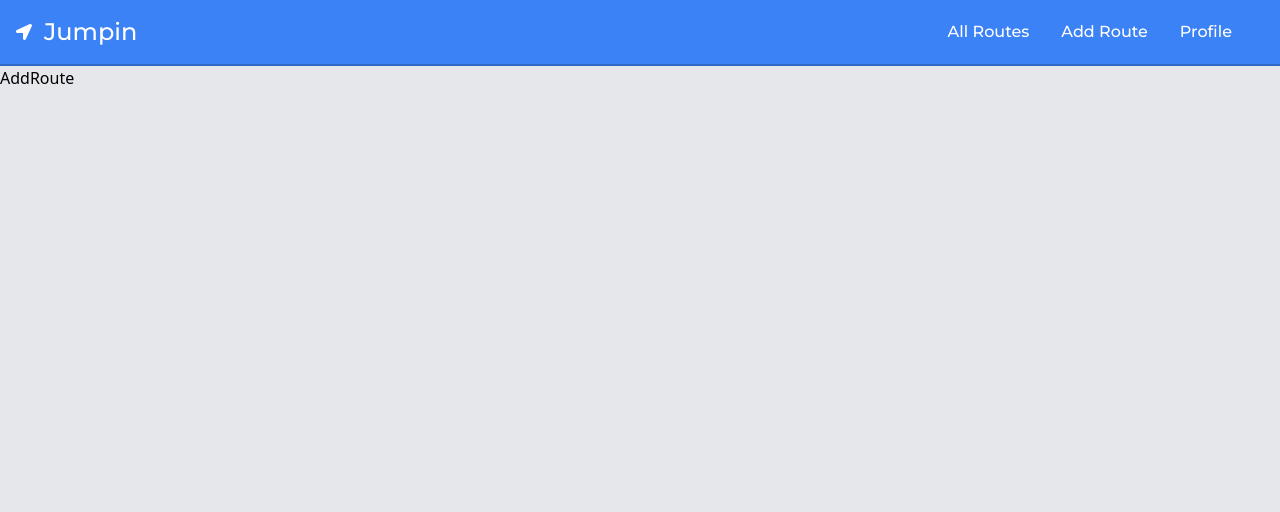
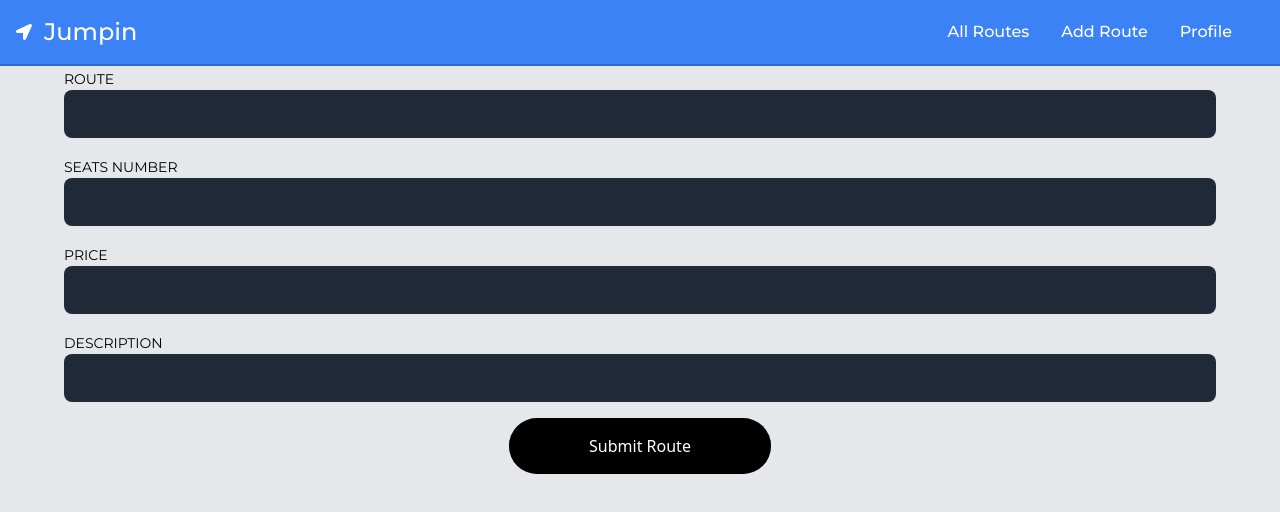
Before and after one commit to IzetDelibasic/jumpin-frontend, a React (Vite) app: page /dashboard/add-route in a window 1280 px wide. Shown: the top 512 px of the page. Built offline with nearby package versions, Linux system fonts and the light colour scheme; no server answers.

Commit message:
Creating logic and functionality for adding routes, editing date in local date type

```diff
--- a/src/pages/AddRoute/AddRoute.jsx
+++ b/src/pages/AddRoute/AddRoute.jsx
@@ -1,7 +1,86 @@
-import React from "react";
+import React, { useState } from "react";
+import axios from "axios";
+import { Form } from "react-router-dom";
+import { FormRow } from "../../components";
+import { useDashboardContext } from "../Dashboard/Dashboard";
 
 const AddRoute = () => {
-  return <div>AddRoute</div>;
+  const { firstName, lastName, email, phoneNumber } = useDashboardContext();
+  const [routeName, setRouteName] = useState("");
+  const [seatsNumber, setSeatsNumber] = useState("");
+  const [price, setPrice] = useState("");
+  const [description, setDescription] = useState("");
+
+  const handleSubmit = async (event) => {
+    event.preventDefault();
+
+    const response = await axios.post(
+      "https://localhost:7065/api/User/AddRoute",
+      {
+        user: {
+          firstName,
+          lastName,
+          email,
+          phoneNumber,
+        },
+        route: {
+          name: routeName,
+          seatsNumber: seatsNumber,
+          dateAndTime: new Date().toISOString(),
+          price: price,
+          description: description,
+        },
+      }
+    );
+
+    console.log(response.data);
+  };
+
+  return (
+    <div>
+      <Form
+        method="post"
+        className="flex flex-col items-center"
+        onSubmit={handleSubmit}
+      >
+        <FormRow
+          type="text"
+          name="routeName"
+          labelText="Route"
+          value={routeName}
+          onChange={(e) => setRouteName(e.target.value)}
+        />
+        <FormRow
+          type="text"
+          name="seatsNumber"
+          labelText="Seats number"
+          value={seatsNumber}
+          onChange={(e) => setSeatsNumber(e.target.value)}
+        />
+        <FormRow
+          type="text"
+          name="price"
+          labelText="Price"
+          value={price}
+          onChange={(e) => setPrice(e.target.value)}
+        />
+        <FormRow
+          type="text"
+          name="description"
+          labelText="Description"
+          value={description}
+          onChange={(e) => setDescription(e.target.value)}
+        />
+        <button
+          className="relative bg-blue-500 text-white font-medium py-[1rem] px-[3.5rem] md:px-[4rem] lg:px-[5rem] mr-0 mb-[20px] md:mb-0 rounded-[3rem] group overflow-hidden z-[1]"
+          type="submit"
+        >
+          <div className="">Submit Route</div>
+          <div className="absolute inset-0 bg-black w-full transform origin-right transition-transform duration-300 group-hover:scale-x-0 z-[-1]"></div>
+        </button>
+      </Form>
+    </div>
+  );
 };
 
 export default AddRoute;
--- a/src/pages/AllRoutes/AllRoutes.jsx
+++ b/src/pages/AllRoutes/AllRoutes.jsx
@@ -14,7 +14,7 @@ const AllRoutes = () => {
         {data.length > 0 ? (
           data.map((item, index) => (
             <div
-              className="bg-white rounded-lg shadow-md p-6 mb-4 lg:w-[20%] lg:mr-4 text-center"
+              className="bg-white rounded-lg shadow-md p-6 mb-4 lg:w-[25%] lg:mr-4 text-center"
               key={index}
             >
               <div className="mb-4">
@@ -27,7 +27,10 @@ const AllRoutes = () => {
               <div>
                 <h3 className="text-lg font-bold mb-2">{item.route.name}</h3>
                 <p>Seats: {item.route.seatsNumber}</p>
-                <p>Date & Time: {item.route.dateAndTime}</p>
+                <p>
+                  Date & Time:{" "}
+                  {new Date(item.route.dateAndTime).toLocaleDateString("en-GB")}
+                </p>
                 <p>Price: {item.route.price}</p>
                 <p>Description: {item.route.description}</p>
               </div>
```
